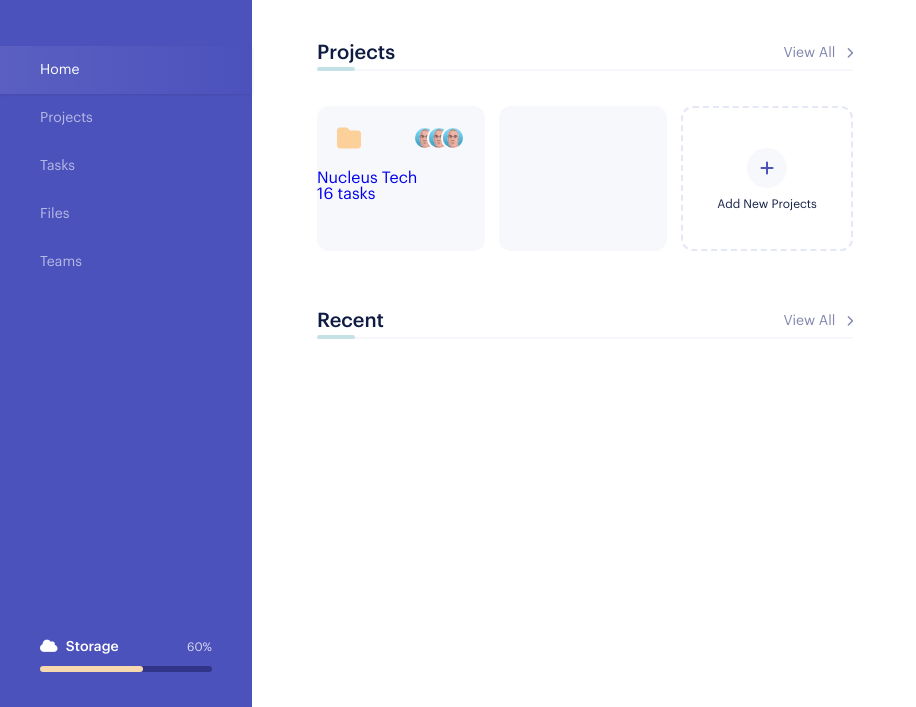
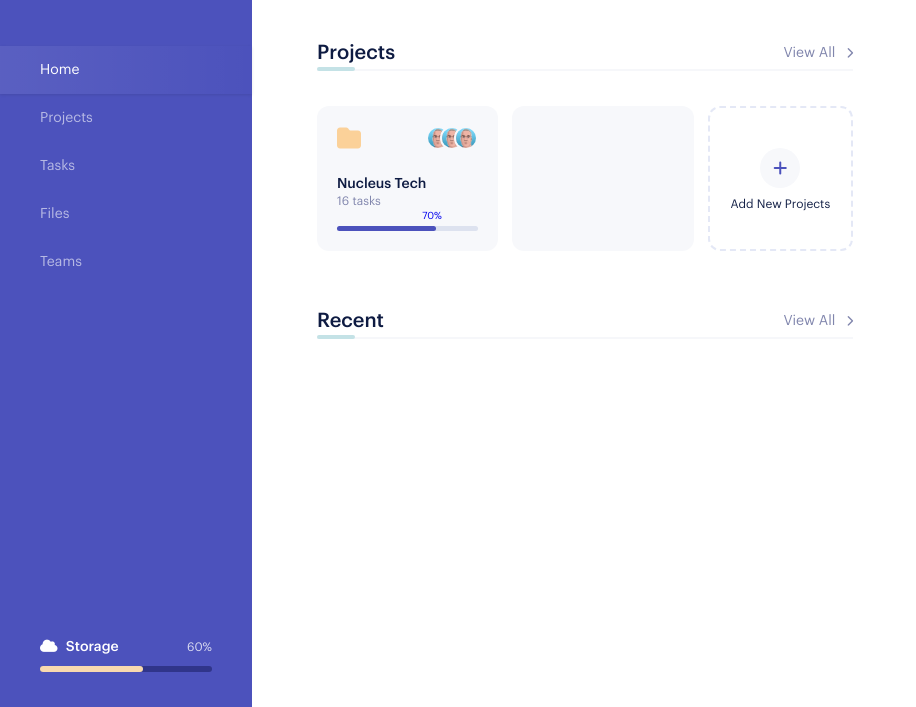
Before and after one commit to CihatAldanmaz/Dashboard---CSS-HTML, a plain HTML site: page index.html in a window 1280 px wide. Shown: the part 93-800 px from the top of the page, without its empty margins (0-916 px from the left). Drawn offline with Linux system fonts and the light colour scheme.

Commit message:
Box-Active done

```diff
--- a/css/style.css
+++ b/css/style.css
@@ -278,12 +278,15 @@ body {
 
 .content .inner .inner-box .box.active {
     background: #F7F8FB;
+    padding:20px;
+    display: flex;
+    flex-direction: column;
+    justify-content: space-between;
 }
 
 .content .inner .inner-box .box.active .box-top {
     display: flex;
     justify-content: space-between;
-    padding:20px
 }
 
 .content .inner .inner-box .box.active .box-top i {
@@ -307,8 +310,48 @@ display: flex;
 .content .inner .inner-box .box.active .box-title {
     display: flex;
     flex-direction: column;
+    margin-top: 20px;
 }
 
+.content .inner .inner-box .box.active .box-title .name {
+    font-size: 14px;
+    font-weight: 500;
+    color: #0E1B42;
+    padding-bottom: 4px;
+}
+
+.content .inner .inner-box .box.active .box-title .task {
+    font-size: 12px;
+    color:#8186AD;
+    margin-bottom: 12px;
+}
+
+.content .inner .inner-box .box.active .box-bar {
+    width: 100%;
+    height: 5px;
+    background: #DDE2EF;
+    border-radius: 5px;
+    display: block;
+}
+
+
+.content .inner .inner-box .box.active .box-bar span {
+    width: auto;
+    height: 5px;
+    background: #4C52BC;
+    border-radius: 5px;
+    display: block;
+    position: relative;
+}
+
+.content .inner .inner-box .box.active .box-bar span::before {
+    content: attr(title);
+    position: absolute;
+    top:-15px;
+    font-size: 10px;
+    columns: #4c52bc;
+    right: -6px;
+}
 
 
 .content .inner .inner-box .box.empty{
--- a/index.html
+++ b/index.html
@@ -87,6 +87,9 @@
                       <span class="name">Nucleus Tech</span>
                       <span class="task">16 tasks</span>
                   </span>
+                  <span class="box-bar">
+                      <span style="width: 70%;" title="70%"></span>
+                  </span>
 
               </a>
               <a href="#" class="box active">
```
